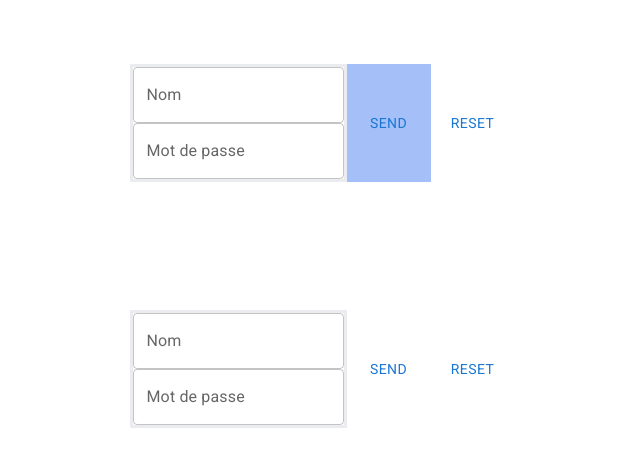
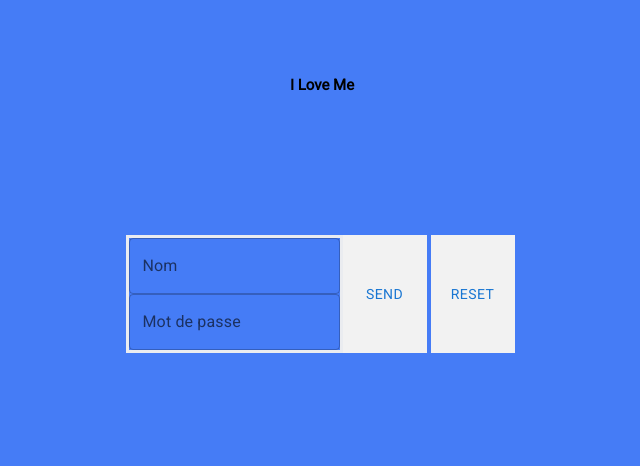
Before and after one commit to TianaNanta/e-trosa, a React (Create React App) app in the folder frontend/my-app/: page / in a window 1280 px wide. Shown: the top 466 px of the page, without its empty margins (318-958 px from the left). Built offline with nearby package versions, Linux system fonts and the light colour scheme.

Commit message:
themeprovider bug fixed in styled-component where the theme cannot be assigned

```diff
--- a/frontend/my-app/src/App.styled.ts
+++ b/frontend/my-app/src/App.styled.ts
@@ -2,7 +2,7 @@ import styled from 'styled-components';
 import { Box, Container, Grid } from '@mui/material';
 
 export const AppBackground = styled.div`
-    // background-color : #e4e4e4
+    background-color: ${props => props.theme.themode.color1}
 `
 
 export const CenterBox = styled(Box)`
--- a/frontend/my-app/src/App.tsx
+++ b/frontend/my-app/src/App.tsx
@@ -6,42 +6,38 @@ import { ThemeProvider } from 'styled-components';
 import theme from './core/theme/index';
 import DarkTheme  from './core/theme/theme2';
 import GlobalStyle from './core/theme/global';
+import Space from './components/space/space';
 
 function App() {
 
   const [name , setName] = useState('');
   const [password , setPassword] = useState('');
 
+
   function handleReset() {
     setName('');
     setPassword('');
   }
+
   console.log(theme.themode);
   console.log(DarkTheme.themode);
 
   return (
     <>
       <ThemeProvider theme={theme}>
-        {/* <GlobalStyle /> */}
+        <GlobalStyle />
         <CenterBox>
-          <BorderBox>
-            <Input id={'name'} type={'text'} label={'Nom'} value={name} setValue={setName} />
-            <Input id={'password'} type={'password'} label={'Mot de passe'} value={password} setValue={setPassword} />
-          </BorderBox>
-          <StyledButton text={'send'} color={DarkTheme.themode.color1}/>
-          <StyledButton text={'reset'} onClick={handleReset}/>
+          <h2>I Love Me</h2>
         </CenterBox>
-      </ThemeProvider>
-
-      <ThemeProvider theme={DarkTheme}>
-        {/* <GlobalStyle /> */}
         <CenterBox>
           <BorderBox>
             <Input id={'name'} type={'text'} label={'Nom'} value={name} setValue={setName} />
             <Input id={'password'} type={'password'} label={'Mot de passe'} value={password} setValue={setPassword} />
           </BorderBox>
           <StyledButton text={'send'} />
+            <Space size={1} />
           <StyledButton text={'reset'} onClick={handleReset}/>
+            <Space size={1} />
         </CenterBox>
       </ThemeProvider>
     </>
--- a/frontend/my-app/src/components/buttons/button.style.ts
+++ b/frontend/my-app/src/components/buttons/button.style.ts
@@ -5,6 +5,6 @@ import { IButton } from './button';
 
 export const BoxStyled = styled(Box)<IButton>`
     display: flex;
-    background-color: ${(props) => props.color};
+    background-color: ${props => props.theme.themode.color4};
     padding: 10px;
 `
--- a/frontend/my-app/src/core/theme/global.ts
+++ b/frontend/my-app/src/core/theme/global.ts
@@ -1,9 +1,11 @@
 import { createGlobalStyle } from "styled-components";
 
 const GlobalStyle = createGlobalStyle`
+
     body {
         font-size: ${props => props.theme.size(2) + 2}px;
         font-family: ${props => props.theme.typography.body};
+        background-color : ${props =>props.theme.themode.color1};
     }
 
     h1, h2, h3, h4, h5, h6 {
--- a/frontend/my-app/src/core/theme/index.ts
+++ b/frontend/my-app/src/core/theme/index.ts
@@ -1,4 +1,4 @@
-import { DefaultTheme, invertedTheme } from "styled-components";
+import { DefaultTheme } from "styled-components";
 import "@fontsource/roboto";
 
 const theme : DefaultTheme = {
@@ -19,23 +19,4 @@ const theme : DefaultTheme = {
     }
 }
 
-export const DarkTheme : invertedTheme = {
-    size: (value: number, sizeMultiplicator = 4) => {
-        return value * sizeMultiplicator
-    },
-
-    typography: {
-        heading: 'Roboto, sans-serif',
-        body: 'Roboto, sans-serif',
-    },
-
-    themode: {
-        color1: '#A5BFF8',
-        color2: '#3F8182',
-        color3: '#999999',
-        color4: '#F2F2F2',
-    }
-
-}
-
 export default theme
```
